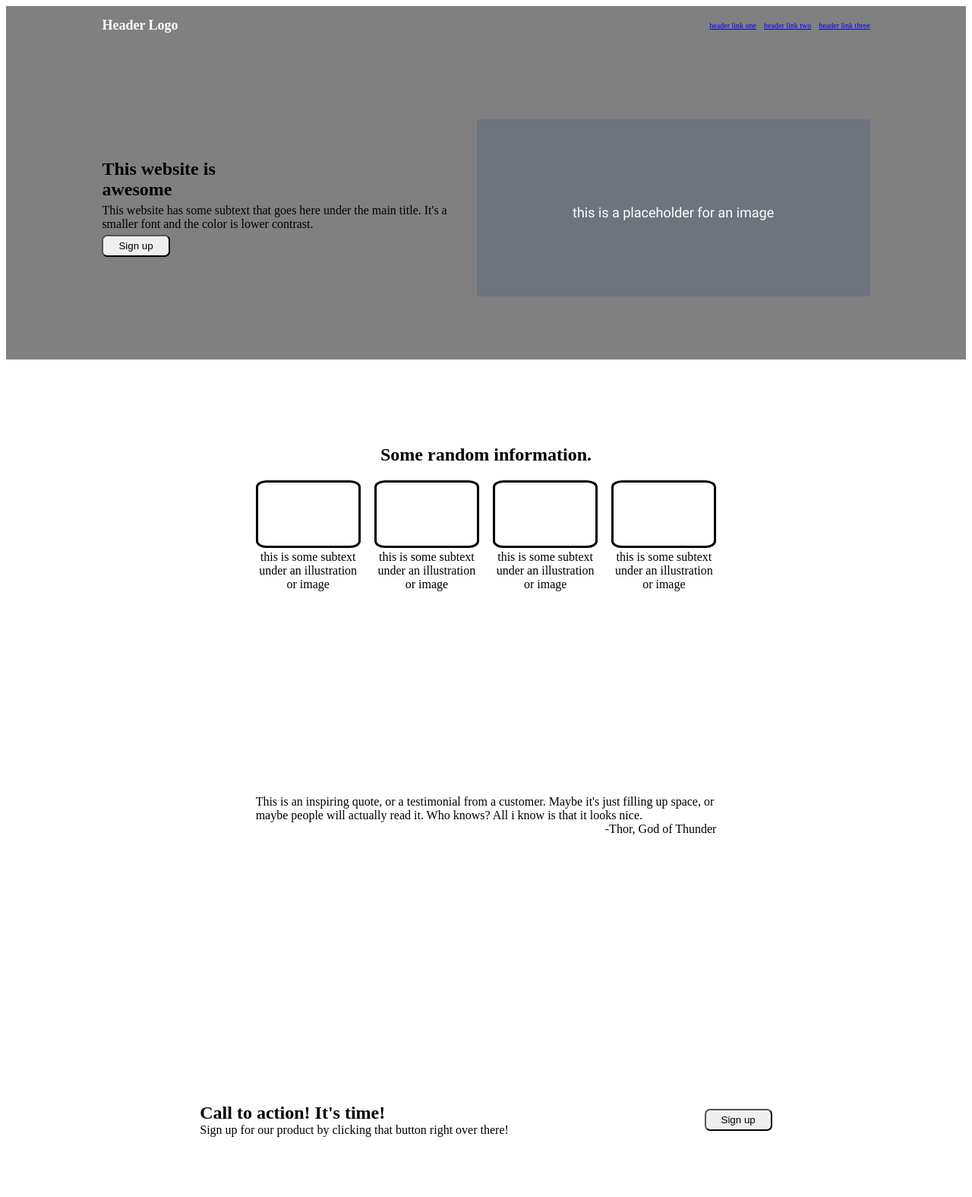
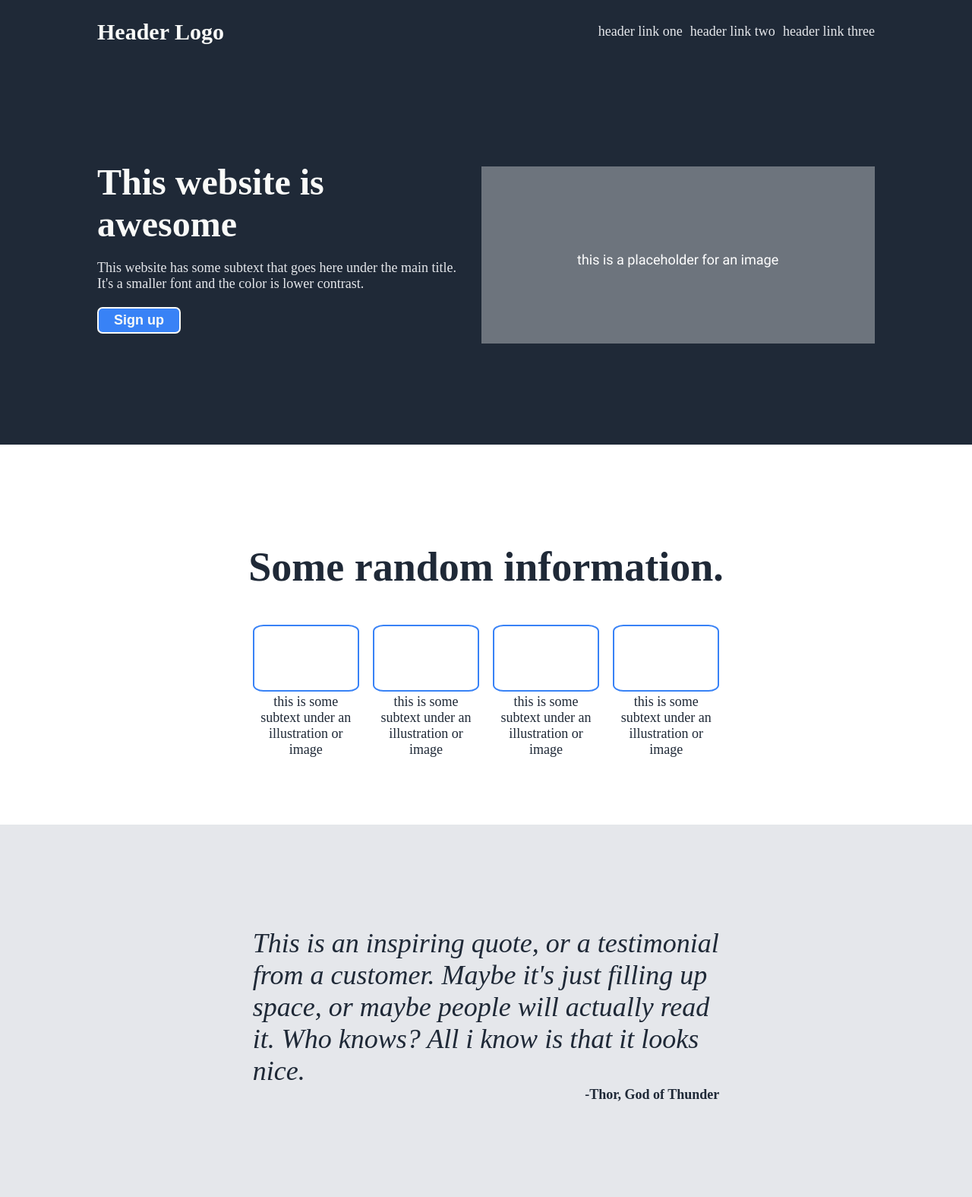
Before and after one commit to Tr33-k5/landing-page, a plain HTML site: page index.html in a window 1280 px wide. Shown: the top 1575 px of the page at 76% size. Drawn offline with Linux system fonts and the light colour scheme.

Commit message:
Edit: index.html and styles.css

```diff
--- a/index.html
+++ b/index.html
@@ -26,7 +26,8 @@
    <div class="section section-hero">
       <div class="hero-text">
          <h2 >This website is<br>awesome</h2>
-         <p >This website has some subtext that goes here under the main title. It's a smaller font and the color is lower contrast.</p>
+         <p >This website has some subtext that goes here under the main title.
+         <br>It's a smaller font and the color is lower contrast.</p>
          <button >Sign up</button>
       </div>
       <div class="hero-img">
@@ -39,19 +40,19 @@
       <div class="info-container">
          <div class="info-cards">
             <div></div>
-            <p >this is some subtext under an illustration or image</p>
+            <p>this is some subtext under an illustration or image</p>
          </div>
          <div class="info-cards">
             <div></div>
-            <p >this is some subtext under an illustration or image</p>
+            <p>this is some subtext under an illustration or image</p>
          </div>
          <div class="info-cards">
             <div></div>
-            <p >this is some subtext under an illustration or image</p>
+            <p>this is some subtext under an illustration or image</p>
          </div>
          <div class="info-cards">
             <div></div>
-            <p >this is some subtext under an illustration or image</p>
+            <p>this is some subtext under an illustration or image</p>
          </div>
       </div>
    </div>
@@ -74,7 +75,7 @@
    </div>
 
    <footer class="section section-footer">
-      <p>Copyright c The Odin Project 2022</p>
+      <p>Copyright © The Odin Project 2022</p>
    </footer>
 </body>
 
--- a/styles.css
+++ b/styles.css
@@ -1,37 +1,50 @@
+body {
+   display: flex;
+   flex-direction: column;
+   justify-content: flex-start;
+   align-items: stretch;
+   margin: 0;
+}
+
 .section {
    padding: 0 10% 0 10%;
 }
 
 .section-header {
-   background-color: gray;
-   height: 65px;
+   background-color: #1f2937;
+   height: 85px;
 }
 
 .navbar {
+   background-color: #1f2937;
    display: flex;
    align-items: center;
 }
 
 .logo-container {
-   font-size: 12px;
+   color: #f9faf8;
+   font-size: 20px;
    display: flex;
    justify-content: flex-start;
    flex: 1 1 30%;
-   color: white;
 }
 
 .links-container {
-   font-size: 10px;
    display: flex;
    justify-content: flex-end;
    gap: 2%;
    flex: 1 1 30%;
-   color: white;
+}
+
+.links-container a{
+   font-size: 18px;
+   text-decoration: none;
+   color: #e5e7eb;
 }
 
 .section-hero {
-   background-color: gray;
-   height: 400px;
+   background-color: #1f2937;
+   height: 500px;
    display: flex;
    flex-direction: row;
    justify-content: center;
@@ -43,18 +56,31 @@
    flex-direction: column;
    justify-content: center;
    align-items: flex-start;
-   gap: 5px;
 }
 
 .hero-text h2,
 .hero-text p,
 .hero-text button {
-   margin: 0;
-   margin-right: 20px;
+   margin: 0 20px 20px 0;
+}
+
+.hero-text h2 {
+   color: #f9faf8;
+   font-size: 48px;
+}
+
+.hero-text  {
+   color: #e5e7eb;
+   font-size: 18px;
 }
 
 button {
+   background-color:#3882f6;
+   color: #f9faf8;
+   font-size: 18px;
+   font-weight: bold;
    padding: 5px 20px;
+   border: 2px solid #f9faf8;
    border-radius: 7px;
 }
 
@@ -70,7 +96,10 @@ button {
 }
 
 .section-info {
-   height: 400px;
+   color: #1f2937;
+   font-size: 36px;
+   font-weight: bolder;
+   height: 500px;
    display:flex;
    flex-direction: column;
    justify-content: center;
@@ -94,17 +123,21 @@ button {
 
 .info-cards div {
    border-radius: 10%;
-   border: solid black;
+   border: 2px solid #3882f6;
    padding: 30%;
 }
 
 .info-cards p {
+   color:#1f2937;
+   font-size: 18px;
+   font-weight: lighter;
    margin: 2%;
    text-align: center;;
 }
 
 .section-quote {
-   height: 400px;
+   background-color: #e5e7eb;
+   height: 500px;
    display: flex;
 }
 
@@ -120,13 +153,28 @@ button {
    margin: 0;
 }
 
+.quote {
+   color: #1f2937;
+   font-size: 36px;
+   font-weight: lighter;
+   font-style: italic;
+}
+
+.author {
+   color: #1f2937;
+   font-size: 18px;
+   font-weight: bold;
+}
+
 .section-signup {
-   height: 400px;
+   height: 500px;
    display: flex;
    justify-content: center;
 }
 
 .signup-container {
+   background-color: #3882f6;
+   color: #f9faf8;
    margin: 10% 0;
    width:100%;
    display: flex;
@@ -138,12 +186,21 @@ button {
 .signup-text *{
    margin: 0;
 }
-/*
-.signup-btn {
 
+.signup-text h2 {
+   font-size: 18px;
+   font-weight: bold;
 }
-*/
+
+.signup-text p {
+   font-size: 18px;
+   font-weight: lighter;
+}
+
 .section-footer {
+   background-color: #1f2937;
+   color: #e5e7eb;
+   font-size: 18px;
    height: 60px;
    text-align: center;
 }
```
